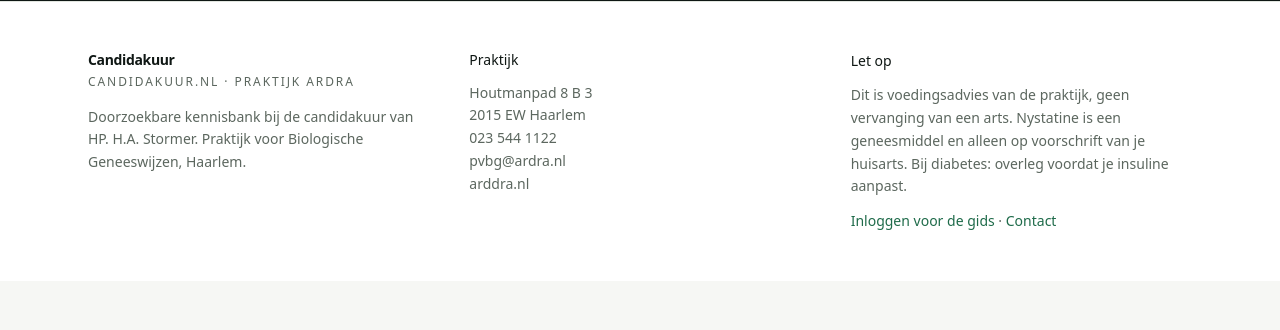
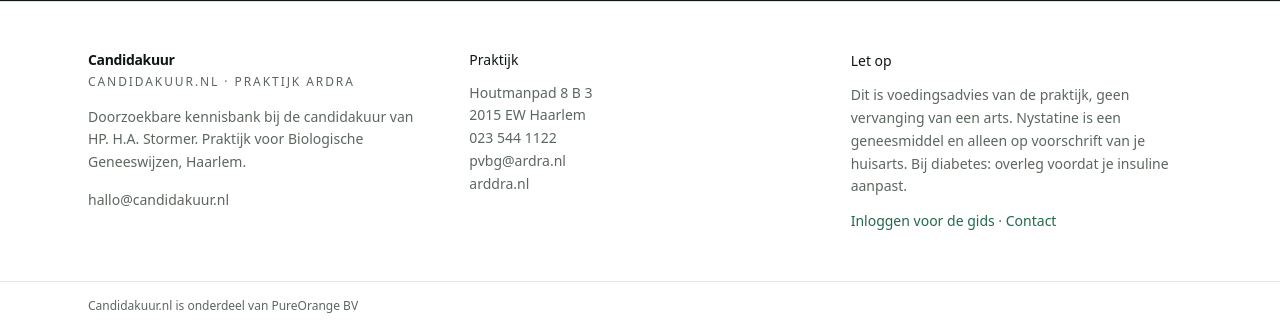
Before and after one commit to saviem/candidakuur, a Laravel app: page / in a window 1280 px wide. Shown: the part 5287-5617 px from the top of the page. Before the commit the page ends 5517 px from the top, so only its background shows below. Run offline with Laravel 12, Linux system fonts and the light colour scheme; data comes from the database, SQL or seed files in the repository; style sheets or scripts are compiled from the project's sources.

Commit message:
Add hallo@candidakuur.nl to site contact.

```diff
--- a/database/data/guides.json
+++ b/database/data/guides.json
@@ -175,7 +175,7 @@
   {
     "slug": "contact",
     "title": "Contact en eigenaar",
-    "summary": "Praktijk ARDRA, HP. H.A. Stormer, Haarlem.",
+    "summary": "Praktijk ARDRA, HP. H.A. Stormer, Haarlem. App/site: hallo@candidakuur.nl.",
     "access": "public",
     "sections": [
       {
@@ -184,6 +184,10 @@
       {
         "heading": "Praktijk",
         "body": "Houtmanpad 8 B 3, 2015 EW Haarlem. Tel. 023-5441122 / 06-12022231. E-mail pvbg@ardra.nl. Website www.ardra.nl. Tijdens de kuur is het wijs wekelijks een berichtje te sturen, zodat duiding van reacties mogelijk is."
+      },
+      {
+        "heading": "Candidakuur",
+        "body": "Voor vragen over de app en website: hallo@candidakuur.nl."
       }
     ]
   }
--- a/resources/views/landing.blade.php
+++ b/resources/views/landing.blade.php
@@ -121,6 +121,7 @@
             <div class="mt-8 flex flex-wrap gap-4 text-sm">
                 <a class="text-paper underline decoration-paper/30 underline-offset-4 hover:decoration-paper" href="tel:+31235441122">023 544 1122</a>
                 <a class="text-paper underline decoration-paper/30 underline-offset-4 hover:decoration-paper" href="mailto:pvbg@ardra.nl">pvbg@ardra.nl</a>
+                <a class="text-paper underline decoration-paper/30 underline-offset-4 hover:decoration-paper" href="mailto:hallo@candidakuur.nl">hallo@candidakuur.nl</a>
             </div>
         </div>
     </div>
--- a/resources/views/partials/footer.blade.php
+++ b/resources/views/partials/footer.blade.php
@@ -5,6 +5,9 @@
             <p class="mt-1 text-xs uppercase tracking-[0.16em] text-muted">candidakuur.nl · praktijk ARDRA</p>
             <p class="mt-4 max-w-sm text-sm leading-relaxed text-muted">
                 Doorzoekbare kennisbank bij de candidakuur van HP. H.A. Stormer. Praktijk voor Biologische Geneeswijzen, Haarlem.
+            </p>
+            <p class="mt-4 text-sm text-muted">
+                <a class="hover:text-accent" href="mailto:hallo@candidakuur.nl">hallo@candidakuur.nl</a>
             </p>
         </div>
         <div class="text-sm text-muted">
@@ -35,4 +38,9 @@
             </p>
         </div>
     </div>
+    <div class="border-t border-line">
+        <p class="mx-auto max-w-6xl px-4 py-4 text-xs text-muted sm:px-6">
+            Candidakuur.nl is onderdeel van PureOrange BV
+        </p>
+    </div>
 </footer>
```
